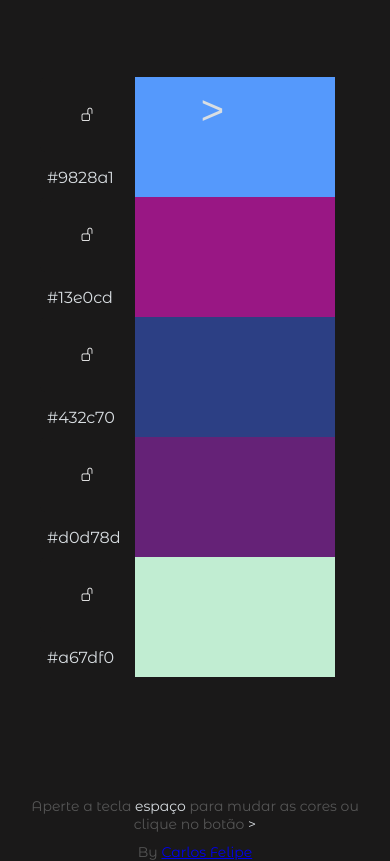
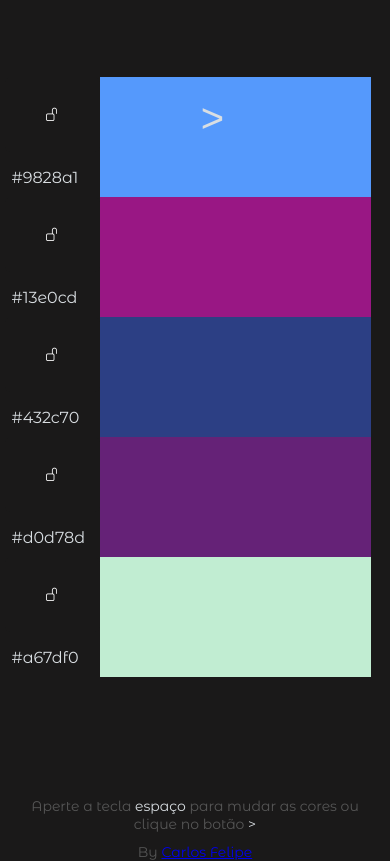
Before and after one commit to Felipe-Monte/Gerador-de-paleta-de-cores, a plain HTML site: page index.html in a window 390 px wide. Shown: the part 77-938 px from the top of the page. Drawn offline with nearby package versions, Linux system fonts and the light colour scheme.

Commit message:
ajust media query

```diff
--- a/style.css
+++ b/style.css
@@ -126,7 +126,7 @@ footer span {
   color: #d9dee2;
 }
 
-/* QUERY */
+/* MEDIA QUERY */
 
 @media (max-width: 750px) {
   button.button_change_color {
@@ -230,7 +230,7 @@ footer span {
 @media (max-width: 465px) {
   button.button_change_color {
     position: absolute;
-    top: 21%;
+    top: 22%;
     right: 40%;
   }
 
@@ -241,6 +241,32 @@ footer span {
     font-size: 32px;
     font-family: 'Montserrat', sans-serif;
   }
+
+  .container {
+    display: flex;
+    flex-direction: column;
+
+    width: 90%;
+
+    margin-top: 50px;
+    margin-bottom: 0px;
+  }
+
+
+  .button_color {
+    width: 100%;
+    height: 120px;
+
+    border: none;
+
+  }
+
+  .container_color {
+    display: grid;
+    grid-template-columns: 80px 2fr;
+    grid-template-rows: 80px 40px;
+  }
+
 }
 
 @media (max-width: 300px){
```
